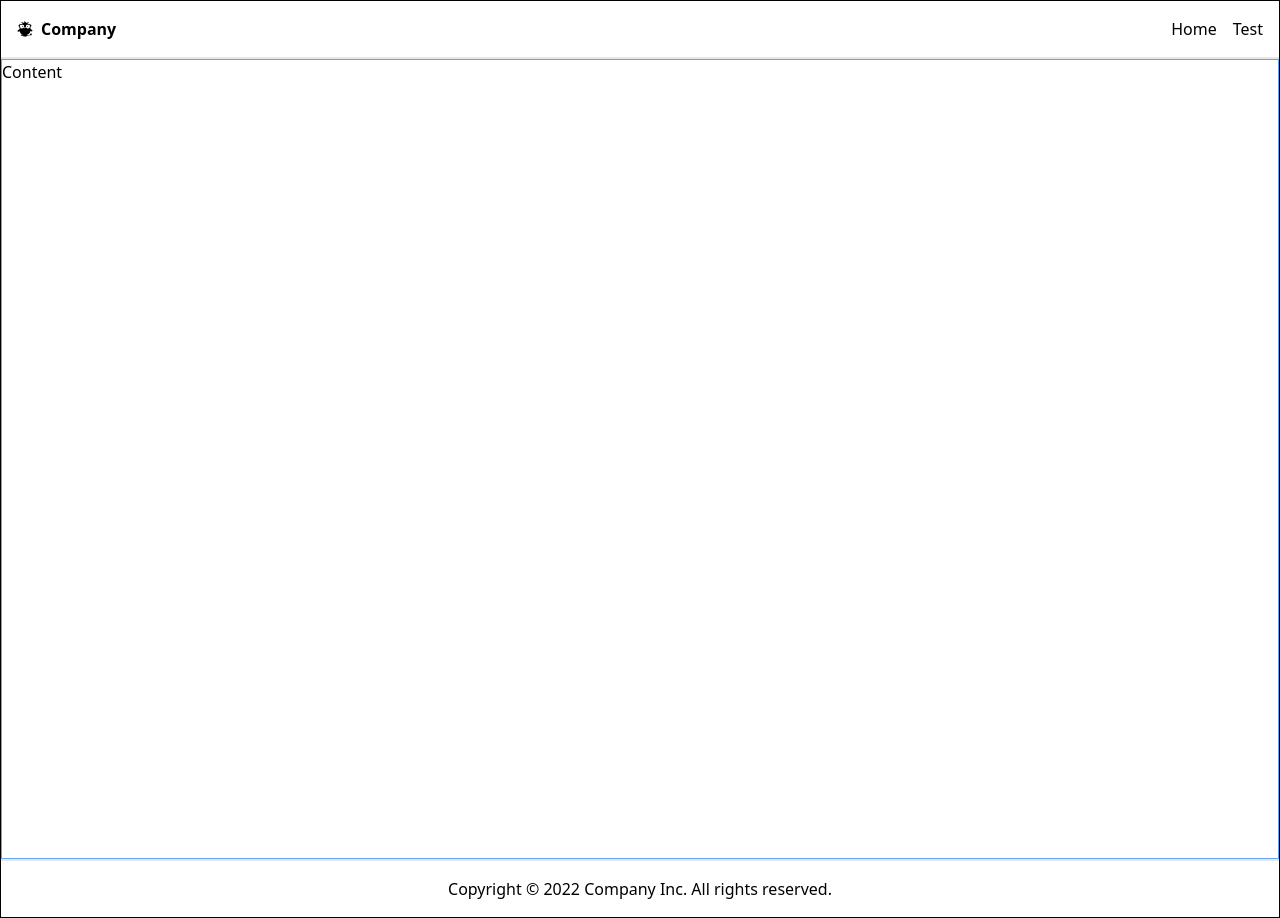
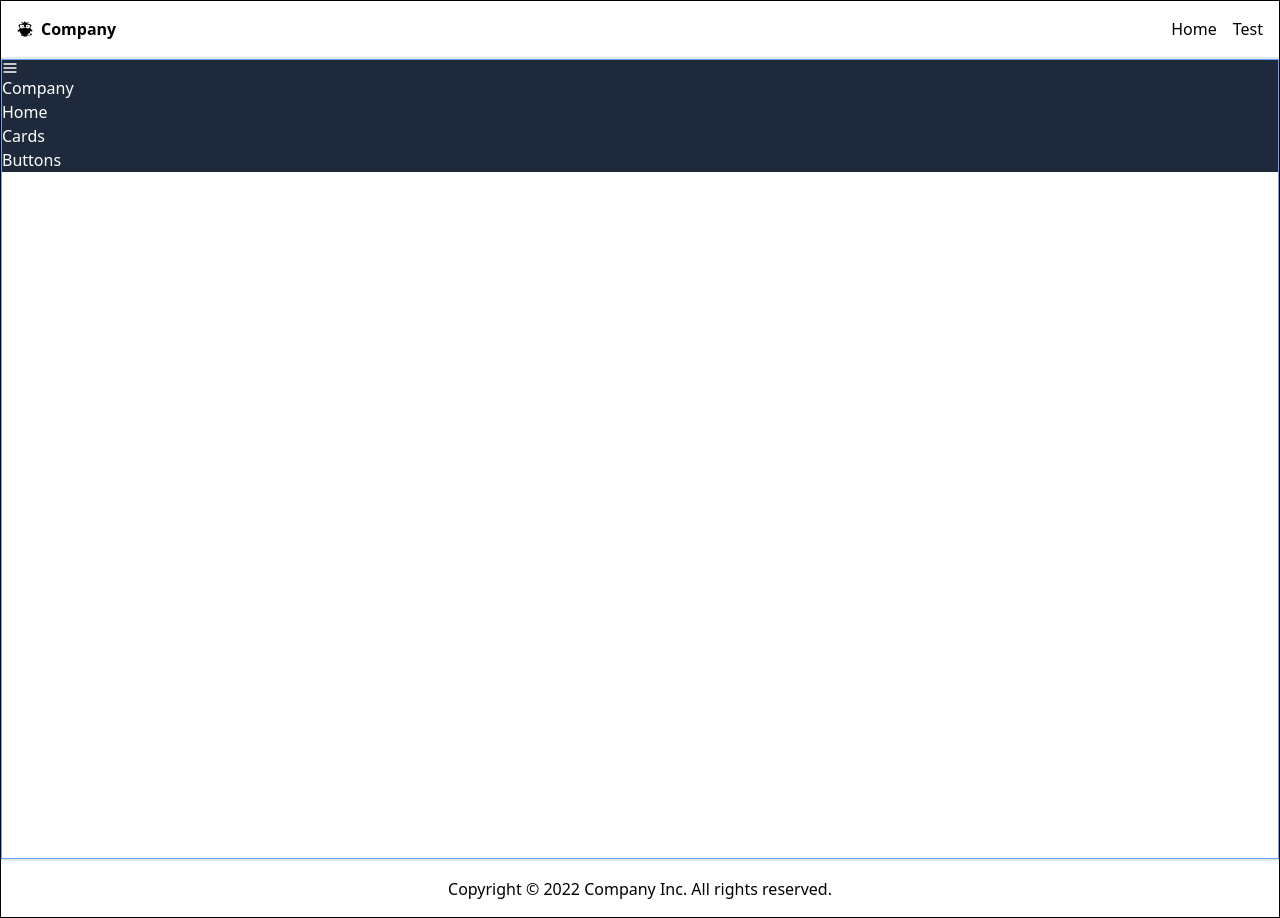
Before and after one commit to jamhanpar/react-components, a React (Create React App) app in the folder client/: page /test in a window 1280 px wide. Built offline with nearby package versions, Linux system fonts and the light colour scheme.

Commit message:
added sidebar items

```diff
--- /dev/null
+++ b/client/src/components/Sidebar/Sidebar.js
@@ -0,0 +1,21 @@
+import { FiMenu } from 'react-icons/fi';
+
+export default function Sidebar() {
+  return <div className="w-full h-auto bg-slate-800 text-white">
+    <div>
+        <FiMenu />
+        <h1>Company</h1>
+    </div>
+    <div>
+        <div>
+            <span>Home</span>
+        </div>
+        <div>
+            <span>Cards</span>
+        </div>
+        <div>
+            <span>Buttons</span>
+        </div>
+    </div>
+  </div>;
+}
--- a/client/src/pages/Test.js
+++ b/client/src/pages/Test.js
@@ -1,5 +1,15 @@
-import TestLayout from "../layout/TestLayout";
+import TestLayout from '../layout/TestLayout';
+
+// Testing Component
+import Sidebar from '../components/Sidebar/Sidebar';
 
 export default function Test() {
-  return <TestLayout>Content</TestLayout>;
+  return (
+    <TestLayout>
+      <div className="flex flex-row">
+        <Sidebar />
+        {/* <div>Content</div> */}
+      </div>
+    </TestLayout>
+  );
 }
```
